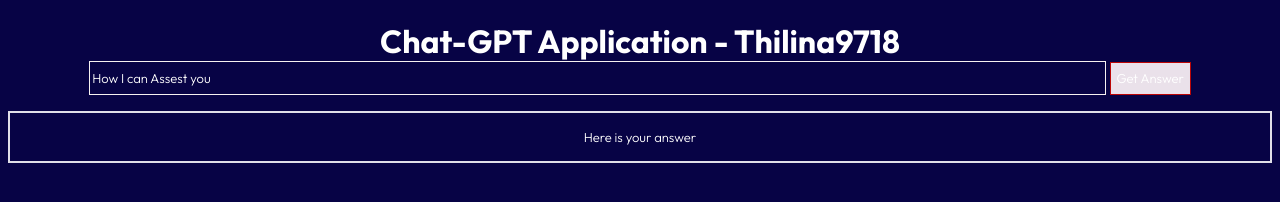
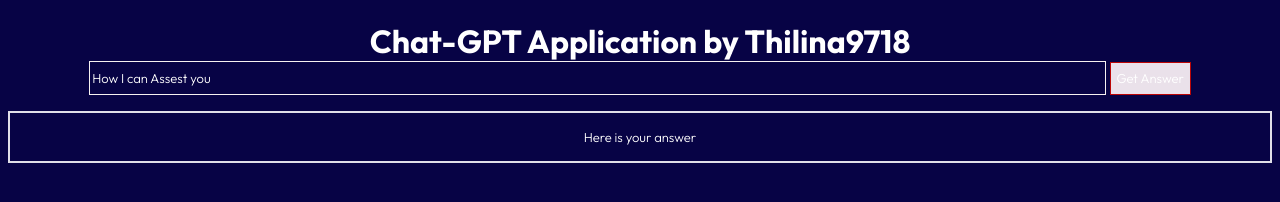
Before and after one commit to JThilinaDK123/Chat-App-deployment-GKE, a website: page public/index.html in a window 1280 px wide. Drawn offline with Linux system fonts and the light colour scheme.

Commit message:
Second commit from dev branch

```diff
--- a/public/index.html
+++ b/public/index.html
@@ -10,7 +10,7 @@
 </head>
 <body>
   <div id="container">
-    <h1 id="title">Chat-GPT Application - Thilina9718</h1>
+    <h1 id="title">Chat-GPT Application by Thilina9718</h1>
     <form>
       <input type="text" class="input" id="msg-input" value="How I can Assest you"/>
       <button id="msg-send">Get Answer</button>
```
